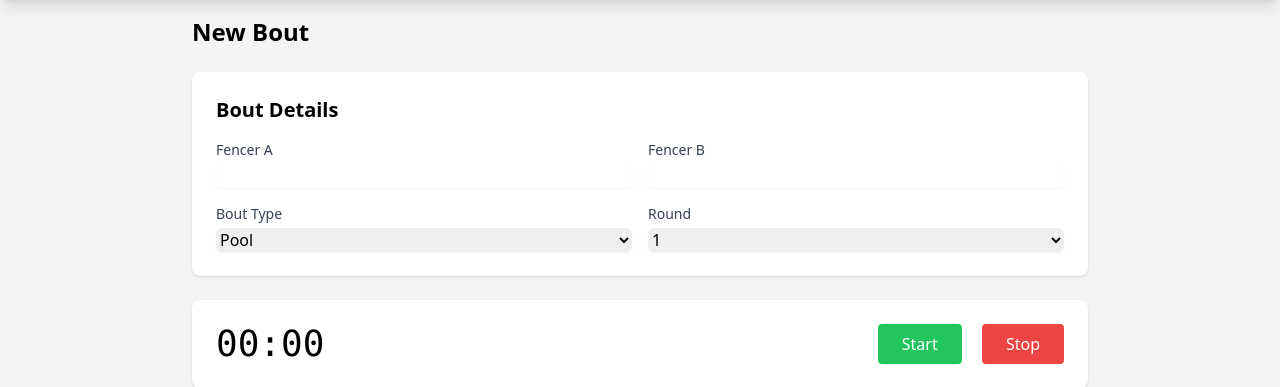
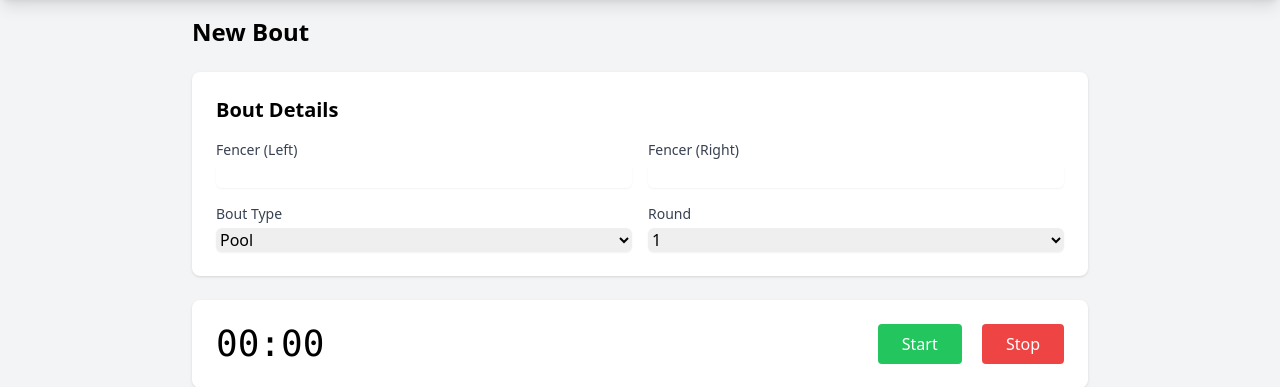
Before and after one commit to alexdong/fencing-data-collector, a Flask app: page /bout/new in a window 1280 px wide. Shown: the part 60-447 px from the top of the page. Run offline with Flask 3, Linux system fonts and the light colour scheme; some libraries are stand-ins or nearby versions.

Commit message:
style: Rename Fencer A and B to Fencer (Left) and (Right)

```diff
--- a/templates/bout_form.html
+++ b/templates/bout_form.html
@@ -10,11 +10,11 @@
         <form id="boutForm" class="space-y-4">
             <div class="grid grid-cols-2 gap-4">
                 <div>
-                    <label class="block text-sm font-medium text-gray-700">Fencer A</label>
+                    <label class="block text-sm font-medium text-gray-700">Fencer (Left)</label>
                     <input type="text" name="fencer_a" class="mt-1 block w-full rounded-md border-gray-300 shadow-sm">
                 </div>
                 <div>
-                    <label class="block text-sm font-medium text-gray-700">Fencer B</label>
+                    <label class="block text-sm font-medium text-gray-700">Fencer (Right)</label>
                     <input type="text" name="fencer_b" class="mt-1 block w-full rounded-md border-gray-300 shadow-sm">
                 </div>
                 <div>
@@ -72,8 +72,8 @@
                     <div>
                         <label class="block text-sm font-medium text-gray-700">Scorer</label>
                         <select name="scorer" class="mt-1 block w-full rounded-md border-gray-300 shadow-sm">
-                            <option value="fencer_a">Fencer A</option>
-                            <option value="fencer_b">Fencer B</option>
+                            <option value="fencer_a">Fencer (Left)</option>
+                            <option value="fencer_b">Fencer (Right)</option>
                         </select>
                     </div>
                     <div>
```
